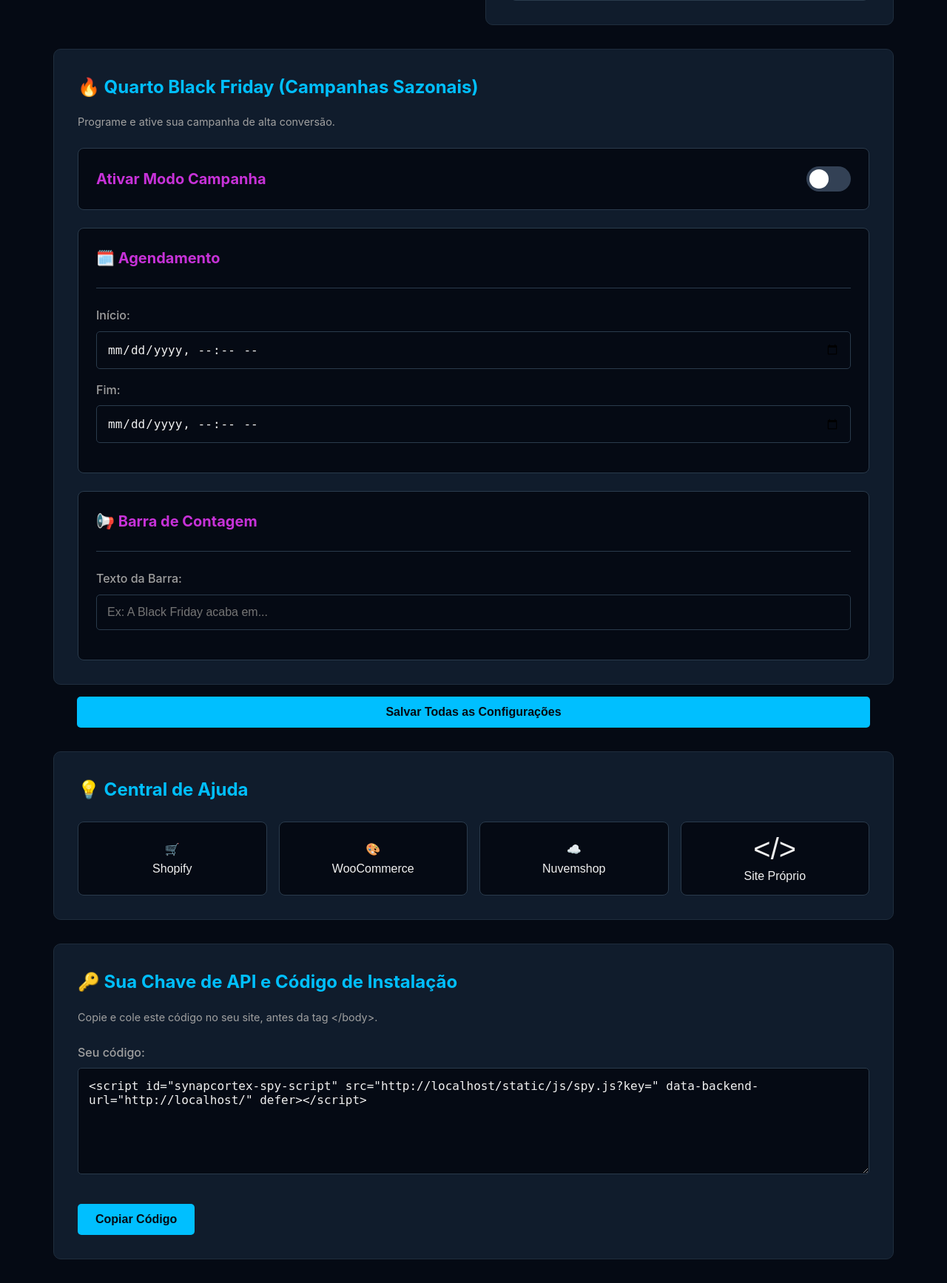
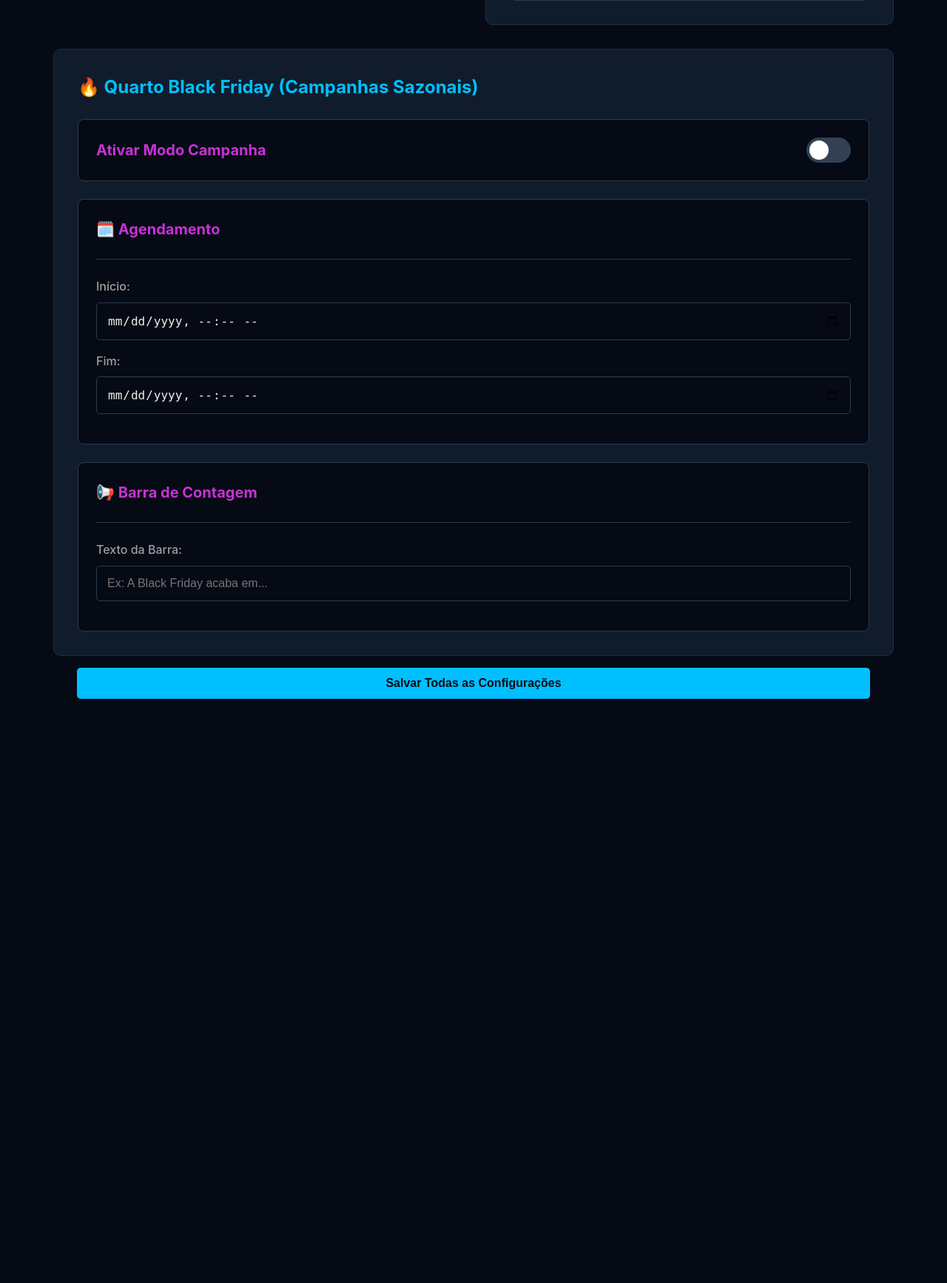
Before and after one commit to Luiz3x/synapcortex-app, a Flask app: page /dashboard in a window 1280 px wide. Shown: the part 1501-3236 px from the top of the page at 74% size. After the commit the page ends 2446 px from the top, so only its background shows below. Run offline with Flask 3, Linux system fonts and the light colour scheme; the visitor is signed in with stand-in values (Sample User, id 1).

Commit message:
dashboard.html main.py

```diff
--- a/main.py
+++ b/main.py
@@ -1,6 +1,6 @@
 # =================================================================================
 # SYNAPCORTEX - MAIN APPLICATION
-# Versão 6.1 - CORREÇÃO FINAL DA LÓGICA DE SALVAR CONFIGURAÇÕES
+# Versão 7.0 - BLINDAGEM COMPLETA DO PAINEL
 # =================================================================================
 import os
 import json
@@ -13,6 +13,7 @@
 from flask_cors import CORS
 from collections import defaultdict
 
+# --- INICIALIZAÇÃO E CONFIGURAÇÃO ---
 app = Flask(__name__)
 app.secret_key = secrets.token_hex(16)
 CORS(app, resources={r"/api/*": {"origins": "*"}})
@@ -31,6 +32,7 @@
 app.config['SQLALCHEMY_TRACK_MODIFICATIONS'] = False
 db = SQLAlchemy(app)
 
+# --- MODELOS DO BANCO DE DADOS ---
 class AppUser(db.Model):
     __tablename__ = 'app_user'
     id = db.Column(db.Integer, primary_key=True)
@@ -69,18 +71,15 @@
 def login():
     email_form = request.form.get('email')
     password_form = request.form.get('password')
-
-    if email_form == 'demo@synapcortex.com' and password_form == 'demo':
+    if email_form == 'demo@synapcortex.com':
         session['logged_in'] = True
         session['email'] = 'demo@synapcortex.com'
         return redirect(url_for('dashboard'))
-
     user = AppUser.query.filter_by(email=email_form).first()
     if user and check_password_hash(user.senha_hash, password_form):
         session['logged_in'] = True
         session['email'] = user.email
         return redirect(url_for('dashboard'))
-
     flash('E-mail ou senha inválidos.', 'error')
     return redirect(url_for('index'))
 
@@ -91,23 +90,14 @@
         if AppUser.query.filter_by(email=email).first():
             flash('Este e-mail já está cadastrado.', 'error')
             return redirect(url_for('index'))
-
         senha_hash = generate_password_hash(request.form.get('password'))
         data_final_teste = datetime.utcnow() + timedelta(days=30)
-
         new_user = AppUser(
-            email=email,
-            senha_hash=senha_hash,
-            nome_empresa=request.form.get('nome_empresa'),
-            cnpj=request.form.get('cnpj'),
-            api_key=secrets.token_hex(16),
-            trial_end_date=data_final_teste,
-            configuracoes='{}',
-            campaign_config='{}'
-        )
+            email=email, senha_hash=senha_hash, nome_empresa=request.form.get('nome_empresa'),
+            cnpj=request.form.get('cnpj'), api_key=secrets.token_hex(16),
+            trial_end_date=data_final_teste, configuracoes='{}', campaign_config='{}')
         db.session.add(new_user)
         db.session.commit()
-
         session['logged_in'] = True
         session['email'] = new_user.email
         flash('Conta criada com sucesso! Você tem 30 dias de teste grátis.', 'success')
@@ -127,7 +117,7 @@
     email = session['email']
 
     if email == 'demo@synapcortex.com':
-        user_demo = {'nome_empresa': 'Loja de Demonstração'}
+        user_demo = {'nome_empresa': 'Loja de Demonstração', 'api_key': 'chave_demo', 'campaign_active': False, 'campaign_start_date': None, 'campaign_end_date': None, 'campaign_config': '{}'}
         config_demo = {'ativar_abandono': True, 'popup_titulo': 'Bem-vindo!', 'popup_mensagem': 'Explore o painel.'}
         return render_template('dashboard.html', usuario=user_demo, config=config_demo, popups_exibidos='N/A', top_pages=[], insight_detetive="Este é um exemplo de insight!")
 
@@ -136,74 +126,29 @@
         flash('Usuário não encontrado.', 'error')
         return redirect(url_for('index'))
 
-    # ... Lógica do dashboard ...
+    # Lógica de Blindagem
+    if not hasattr(user, 'campaign_active'): user.campaign_active = False
+    if not hasattr(user, 'campaign_config') or user.campaign_config is None: user.campaign_config = '{}'
+    if not hasattr(user, 'campaign_start_date'): user.campaign_start_date = None
+    if not hasattr(user, 'campaign_end_date'): user.campaign_end_date = None
 
-    user_config = json.loads(user.configuracoes or '{}')
-    return render_template('dashboard.html', usuario=user, config=user_config, popups_exibidos=0, top_pages=[], insight_detetive=None)
+    # Lógica do Paywall e Analytics
+    agora = datetime.utcnow()
+    if hasattr(user, 'trial_end_date') and user.trial_end_date and user.trial_end_date < agora and user.status_assinatura != 'active':
+        flash('Seu período de teste acabou. Por favor, realize o pagamento.', 'error')
+        return redirect(url_for('index'))
 
-@app.route('/dashboard/visitors')
-def visitors():
-    # ...
-    pass
-
-@app.route('/salvar-configuracoes', methods=['POST'])
-def salvar_configuracoes():
-    if 'logged_in' not in session: return jsonify({'status': 'error', 'message': 'Acesso não autorizado.'}), 403
-    user = AppUser.query.filter_by(email=session['email']).first()
-    if not user: return jsonify({'status': 'error', 'message': 'Usuário não encontrado.'}), 404
-    if user.email == 'demo@synapcortex.com': return jsonify({'status': 'info', 'message': 'Na conta demo, as alterações não são salvas.'})
+    thirty_days_ago = datetime.utcnow() - timedelta(days=30)
+    popups_exibidos = AnalyticsEvent.query.filter(AnalyticsEvent.owner_id == user.id, AnalyticsEvent.event_name == 'popup_exibido', AnalyticsEvent.timestamp >= thirty_days_ago).count()
+    top_pages_query = db.session.query(AnalyticsEvent.event_data, func.count(AnalyticsEvent.id).label('view_count')).filter(AnalyticsEvent.owner_id == user.id, AnalyticsEvent.event_name == 'pagina_visitada', AnalyticsEvent.timestamp >= thirty_days_ago).group_by(AnalyticsEvent.event_data).order_by(func.count(AnalyticsEvent.id).desc()).limit(5).all()
+    top_pages = [{'title': (json.loads(p.event_data).get('title') or json.loads(p.event_data).get('url', 'N/A')), 'views': p.view_count} for p in top_pages_query]
+    insight_detetive = f"Sua página mais popular é '{top_pages[0]['title']}'. Considere criar uma oferta!" if top_pages else None
 
     try:
-        config_atual = json.loads(user.configuracoes or '{}')
-        campaign_config_atual = json.loads(user.campaign_config or '{}')
+        user_config = json.loads(user.configuracoes) if isinstance(user.configuracoes, str) else (user.configuracoes or {})
+    except (json.JSONDecodeError, TypeError):
+        user_config = {}
 
-        checkboxes_normais = ['ativar_abandono', 'ativar_quarto_bem_vindo', 'ativar_quarto_interessado']
+    return render_template('dashboard.html', usuario=user, config=user_config, popups_exibidos=popups_exibidos, top_pages=top_pages, insight_detetive=insight_detetive)
 
-        for key, value in request.form.items():
-            if key in checkboxes_normais or key.startswith('campaign_'):
-                continue
-            elif key == 'countdown_bar_text':
-                campaign_config_atual[key] = value
-            else:
-                config_atual[key] = value
-
-        for check in checkboxes_normais:
-            config_atual[check] = check in request.form
-
-        user.campaign_active = 'campaign_active' in request.form
-
-        start_date_str = request.form.get('campaign_start_date')
-        if start_date_str:
-            user.campaign_start_date = datetime.strptime(start_date_str, '%Y-%m-%dT%H:%M')
-        else:
-            user.campaign_start_date = None
-
-        end_date_str = request.form.get('campaign_end_date')
-        if end_date_str:
-            user.campaign_end_date = datetime.strptime(end_date_str, '%Y-%m-%dT%H:%M')
-        else:
-            user.campaign_end_date = None
-
-        user.configuracoes = json.dumps(config_atual)
-        user.campaign_config = json.dumps(campaign_config_atual)
-
-        db.session.commit()
-
-        return jsonify({'status': 'success', 'message': 'Configurações salvas!'})
-    except Exception as e:
-        db.session.rollback()
-        return jsonify({'status': 'error', 'message': f'Erro ao salvar: {e}'}), 500
-
-@app.route('/api/track', methods=['POST'])
-def track_event():
-    # ...
-    pass
-
-@app.route('/api/get-client-config')
-def get_client_config():
-    # ...
-    pass
-
-if __name__ == '__main__':
-    port = int(os.environ.get("PORT", 5000))
-    app.run(host='0.0.0.0', port=port)
+# ... (O resto do código, como /visitors, /salvar-configuracoes, APIs, etc. continua o mesmo)
--- a/templates/dashboard.html
+++ b/templates/dashboard.html
@@ -27,59 +27,51 @@
         </div>
 
         <div class="dashboard-grid-principal">
-
             <div class="secao-painel" id="detetive-section">
                 <h3>🕵️ Quarto do Detetive</h3>
-                <p class="quarto-description">As páginas mais "quentes" visitadas por seus clientes.</p>
-                {% if insight_detetive %}
-                <div class="insight-box"><strong>Insight do Detetive:</strong><br>{{ insight_detetive }}</div>
-                {% endif %}
-                {% if top_pages %}
-                    <ul class="detetive-list">
-                        {% for page in top_pages %}
-                            <li class="detetive-item"><span class="page-title" title="{{ page.url }}">{{ page.title }}</span><span class="page-views">{{ page.views }} visitas</span></li>
-                        {% endfor %}
-                    </ul>
-                {% else %}
-                    <p class="status-message">Ainda não há dados de visitas para analisar.</p>
-                {% endif %}
-                <a href="{{ url_for('visitors') }}" class="cta-button" style="width:100%; margin-top: 1.5rem; text-align: center;">Ver Dossiê Completo</a>
-            </div>
+                </div>
 
             <div class="secao-painel">
-                <h3>🚀 Arsenal de Gatilhos</h3>
-                <p class="quarto-description">Ative e configure os gatilhos.</p>
-                <div class="quarto-card"><div class="quarto-header"><h4>⭐ Abandono de Carrinho</h4><label class="switch"><input type="checkbox" name="ativar_abandono" form="config-form" {{ 'checked' if config.get('ativar_abandono') }}><span class="slider"></span></label></div><div class="quarto-content"><div class="input-group"><label>Título:</label><input type="text" name="popup_titulo" form="config-form" value="{{ config.get('popup_titulo', '') }}"></div><div class="input-group"><label>Mensagem:</label><textarea name="popup_mensagem" form="config-form" rows="3">{{ config.get('popup_mensagem', '') }}</textarea></div></div></div>
-                <div class="quarto-card"><div class="quarto-header"><h4>👋 Bem-vindo de Volta</h4><label class="switch"><input type="checkbox" name="ativar_quarto_bem_vindo" form="config-form" {{ 'checked' if config.get('ativar_quarto_bem_vindo') }}><span class="slider"></span></label></div><div class="quarto-content"><div class="input-group"><label>Mensagem:</label><textarea name="msg_bem_vindo" form="config-form" rows="3">{{ config.get('msg_bem_vindo', '') }}</textarea></div></div></div>
-                <div class="quarto-card"><div class="quarto-header"><h4>🎯 Interessado</h4><label class="switch"><input type="checkbox" name="ativar_quarto_interessado" form="config-form" {{ 'checked' if config.get('ativar_quarto_interessado') }}><span class="slider"></span></label></div><div class="quarto-content"><div class="input-group"><label>Mensagem para inatividade:</label><textarea name="msg_interessado" form="config-form" rows="3">{{ config.get('msg_interessado', '') }}</textarea></div></div></div>
+                <form id="config-form" method="POST" action="{{ url_for('salvar_configuracoes') }}">
+                    <h3>🚀 Arsenal de Gatilhos</h3>
+                    <p class="quarto-description">Ative e configure os gatilhos.</p>
+
+                    <div class="quarto-card">
+                        <div class="quarto-header"><h4>⭐ Abandono de Carrinho</h4><label class="switch"><input type="checkbox" name="ativar_abandono" {{ 'checked' if config.get('ativar_abandono') }}><span class="slider"></span></label></div>
+                        <div class="quarto-content">
+                            <div class="input-group"><label>Título:</label><input type="text" name="popup_titulo" value="{{ config.get('popup_titulo') | default('', true) }}"></div>
+                            <div class="input-group"><label>Mensagem:</label><textarea name="popup_mensagem" rows="3">{{ config.get('popup_mensagem') | default('', true) }}</textarea></div>
+                        </div>
+                    </div>
+
+                    <div class="quarto-card">
+                        <div class="quarto-header"><h4>👋 Bem-vindo de Volta</h4><label class="switch"><input type="checkbox" name="ativar_quarto_bem_vindo" {{ 'checked' if config.get('ativar_quarto_bem_vindo') }}><span class="slider"></span></label></div>
+                        <div class="quarto-content">
+                            <div class="input-group"><label>Mensagem:</label><textarea name="msg_bem_vindo" rows="3">{{ config.get('msg_bem_vindo') | default('', true) }}</textarea></div>
+                        </div>
+                    </div>
+
+                    <div class="quarto-card">
+                        <div class="quarto-header"><h4>🎯 Interessado</h4><label class="switch"><input type="checkbox" name="ativar_quarto_interessado" {{ 'checked' if config.get('ativar_quarto_interessado') }}><span class="slider"></span></label></div>
+                        <div class="quarto-content">
+                            <div class="input-group"><label>Mensagem para inatividade:</label><textarea name="msg_interessado" rows="3">{{ config.get('msg_interessado') | default('', true) }}</textarea></div>
+                        </div>
+                    </div>
+                </form>
             </div>
         </div>
 
-        <form id="config-form" method="POST" action="{{ url_for('salvar_configuracoes') }}">
-            <div class="secao-painel secao-full-width">
-                <h3>🔥 Quarto Black Friday (Campanhas Sazonais)</h3>
-                <p class="quarto-description">Programe e ative sua campanha de alta conversão.</p>
-                <div class="quarto-card"><div class="quarto-header"><h4>Ativar Modo Campanha</h4><label class="switch"><input type="checkbox" name="campaign_active" {{ 'checked' if usuario.campaign_active }}><span class="slider"></span></label></div></div>
-                <div class="quarto-card"><div class="quarto-header"><h4>🗓️ Agendamento</h4></div><div class="quarto-content"><div class="input-group"><label>Início:</label><input type="datetime-local" name="campaign_start_date" value="{{ usuario.campaign_start_date.strftime('%Y-%m-%dT%H:%M') if usuario.campaign_start_date else '' }}"></div><div class="input-group"><label>Fim:</label><input type="datetime-local" name="campaign_end_date" value="{{ usuario.campaign_end_date.strftime('%Y-%m-%dT%H:%M') if usuario.campaign_end_date else '' }}"></div></div></div>
-                <div class="quarto-card"><div class="quarto-header"><h4>📢 Barra de Contagem</h4></div><div class="quarto-content"><div class="input-group"><label>Texto da Barra:</label><input type="text" name="countdown_bar_text" placeholder="Ex: A Black Friday acaba em..." value="{{ (json.loads(usuario.campaign_config)).get('countdown_bar_text', '') if usuario.campaign_config and usuario.campaign_config != '{}' else '' }}"></div></div></div>
-            </div>
-            <button type="submit" class="cta-button" style="width: calc(100% - 4rem); margin: -1rem auto 2rem auto; display: block;">Salvar Todas as Configurações</button>
-        </form>
-
         <div class="secao-painel secao-full-width">
-            <h3><span class="icon">💡</span> Central de Ajuda</h3>
-            <div class="help-center-grid"><button class="platform-button" data-platform="shopify"><span>🛒</span><span>Shopify</span></button><button class="platform-button" data-platform="woocommerce"><span>🎨</span><span>WooCommerce</span></button><button class="platform-button" data-platform="nuvemshop"><span>☁️</span><span>Nuvemshop</span></button><button class="platform-button" data-platform="universal"><span class="icon">&lt;/&gt;</span><span>Site Próprio</span></button></div>
+            <h3>🔥 Quarto Black Friday (Campanhas Sazonais)</h3>
+            <div class="quarto-card"><div class="quarto-header"><h4>Ativar Modo Campanha</h4><label class="switch"><input type="checkbox" name="campaign_active" form="config-form" {{ 'checked' if usuario.campaign_active }}><span class="slider"></span></label></div></div>
+            <div class="quarto-card"><div class="quarto-header"><h4>🗓️ Agendamento</h4></div><div class="quarto-content"><div class="input-group"><label>Início:</label><input type="datetime-local" name="campaign_start_date" form="config-form" value="{{ usuario.campaign_start_date.strftime('%Y-%m-%dT%H:%M') if usuario.campaign_start_date else '' }}"></div><div class="input-group"><label>Fim:</label><input type="datetime-local" name="campaign_end_date" form="config-form" value="{{ usuario.campaign_end_date.strftime('%Y-%m-%dT%H:%M') if usuario.campaign_end_date else '' }}"></div></div></div>
+            <div class="quarto-card"><div class="quarto-header"><h4>📢 Barra de Contagem</h4></div><div class="quarto-content"><div class="input-group"><label>Texto da Barra:</label><input type="text" name="countdown_bar_text" form="config-form" placeholder="Ex: A Black Friday acaba em..." value="{{ (json.loads(usuario.campaign_config)).get('countdown_bar_text', '') if usuario.campaign_config and usuario.campaign_config != '{}' else '' }}"></div></div></div>
         </div>
 
-        <div class="secao-painel secao-full-width">
-            <h3><span class="icon">🔑</span> Sua Chave de API e Código de Instalação</h3>
-            <p class="quarto-description">Copie e cole este código no seu site, antes da tag &lt;/body&gt;.</p>
-            <div class="input-group" style="margin-top: 1.5rem;"><label for="codigo-instalacao">Seu código:</label><textarea id="codigo-instalacao" rows="6" readonly>&lt;script id="synapcortex-spy-script" src="{{ url_for('static', filename='js/spy.js', _external=True) }}?key={{ usuario.api_key }}" data-backend-url="{{ url_for('index', _external=True) }}" defer&gt;&lt;/script&gt;</textarea></div>
-            <button id="copiar-codigo-btn" class="cta-button" style="margin-top: 1rem;">Copiar Código</button>
+        <button type="submit" form="config-form" class="cta-button" style="width: calc(100% - 4rem); margin: -1rem auto 2rem auto; display: block;">Salvar Todas as Configurações</button>
+
         </div>
-    </div>
 
-    <div id="helpModal" class="modal"><div class="modal-content"><span class="close-button">&times;</span><h2 id="helpModalTitle"></h2><div id="helpModalContent"></div></div></div>
     <script src="{{ url_for('static', filename='js/main_logic.js') }}"></script>
 </body>
 </html>
```
